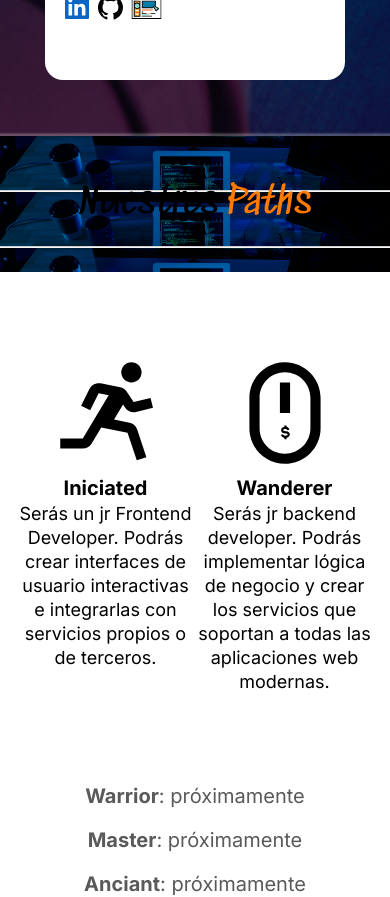
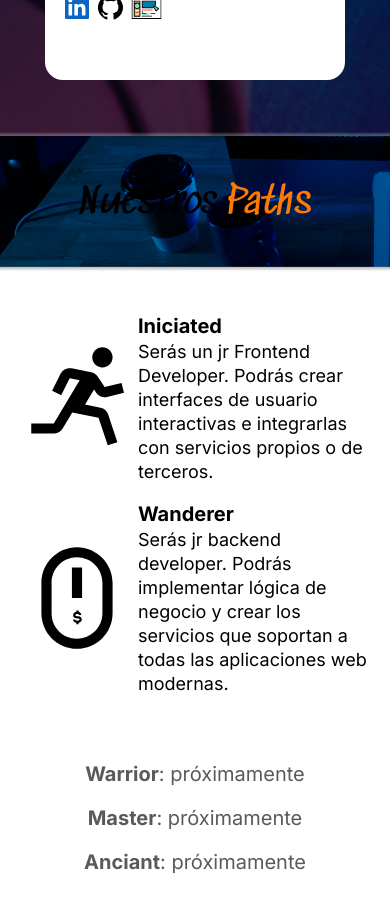
Before and after one commit to ilemarandrade/landing-swordvoice-2.0, a Next.js app: page / in a window 390 px wide. Shown: the part 4800-5697 px from the top of the page. Built offline with nearby package versions, Linux system fonts and the light colour scheme.

Commit message:
feat: responsive our path view

```diff
--- a/src/app/page.tsx
+++ b/src/app/page.tsx
@@ -115,14 +115,14 @@ export default function Home() {
         </div>
       </div>
       {/* Fifth Page */}
-      <div className="min-h-screen bg-white w-full">
-        <div className="w-full p-12 bg-ourPathsBackground bg-contain">
+      <div className="md:min-h-screen bg-white w-full">
+        <div className="w-full p-12 bg-ourPathsBackground bg-cover bg-no-repeat">
           <Typography variant="h1" className="text-center font-sedgwick">
             Nuestros <span className="text-primary">Paths</span>
           </Typography>
         </div>
-        <div className="w-full px-4 bg-white py-20">
-          <div className="grid grid-cols-2 justify-items-center">
+        <div className="w-full px-4 bg-white py-10 md:py-20">
+          <div className="grid grid-cols-1 md:grid-cols-2 justify-items-center">
             {pathAvailables.map(({ name, description, Icon }, index) => (
               <PathAvailable
                 key={`path-${index}`}
--- a/src/components/PathAvailable/index.tsx
+++ b/src/components/PathAvailable/index.tsx
@@ -7,15 +7,18 @@ interface IProps {
 }
 
 const PathAvailable: React.FC<IProps> = ({ Icon, name, description }) => (
-  <div className="max-w-md">
+  <div className="md:max-w-md flex flex-row md:flex-col mb-4 md:mb-0">
     <div className="flex items-center justify-center">
       <Icon />
     </div>
     <div>
-      <Typography variant="h5" className="text-[black] text-center font-bold">
+      <Typography
+        variant="h5"
+        className="text-[black] md:text-center font-bold"
+      >
         {name}
       </Typography>
-      <Typography variant="h6" className="text-[black] text-center">
+      <Typography variant="h6" className="text-[black] md:text-center">
         {description}
       </Typography>
     </div>
```
